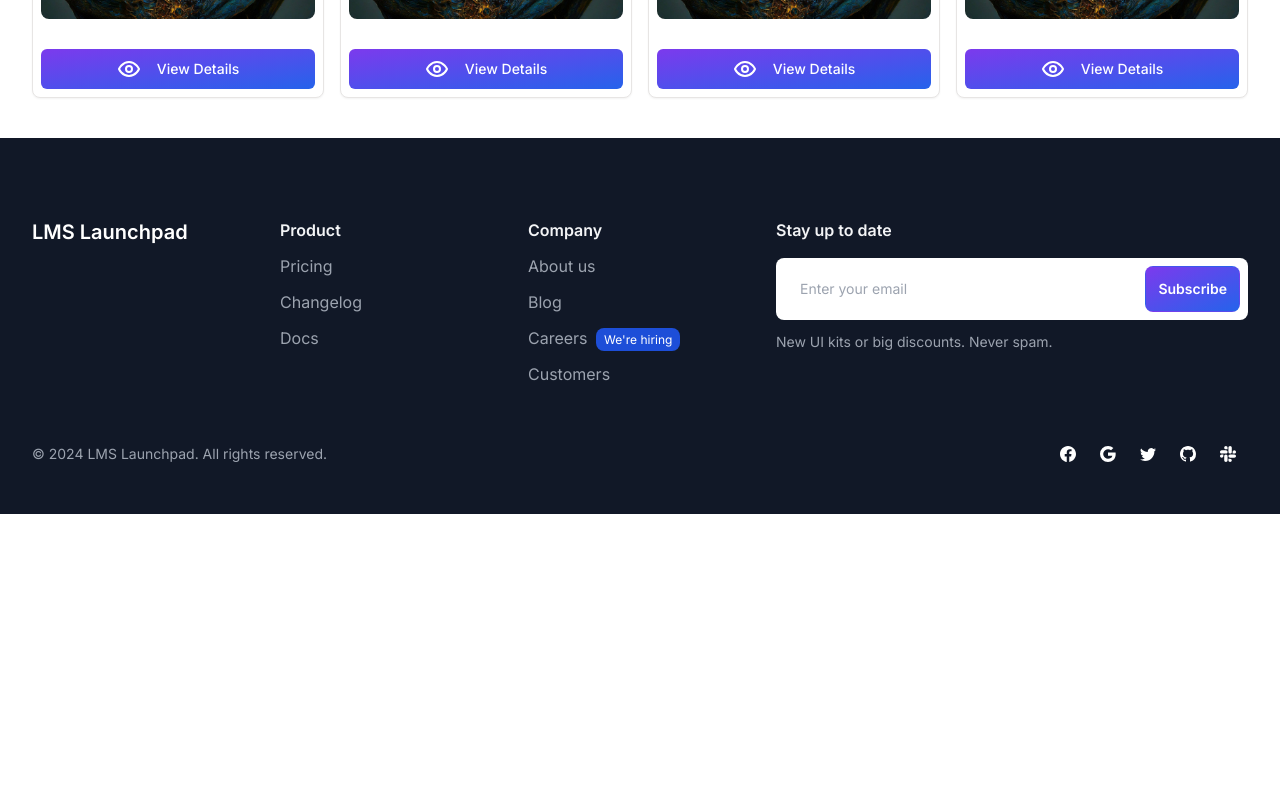
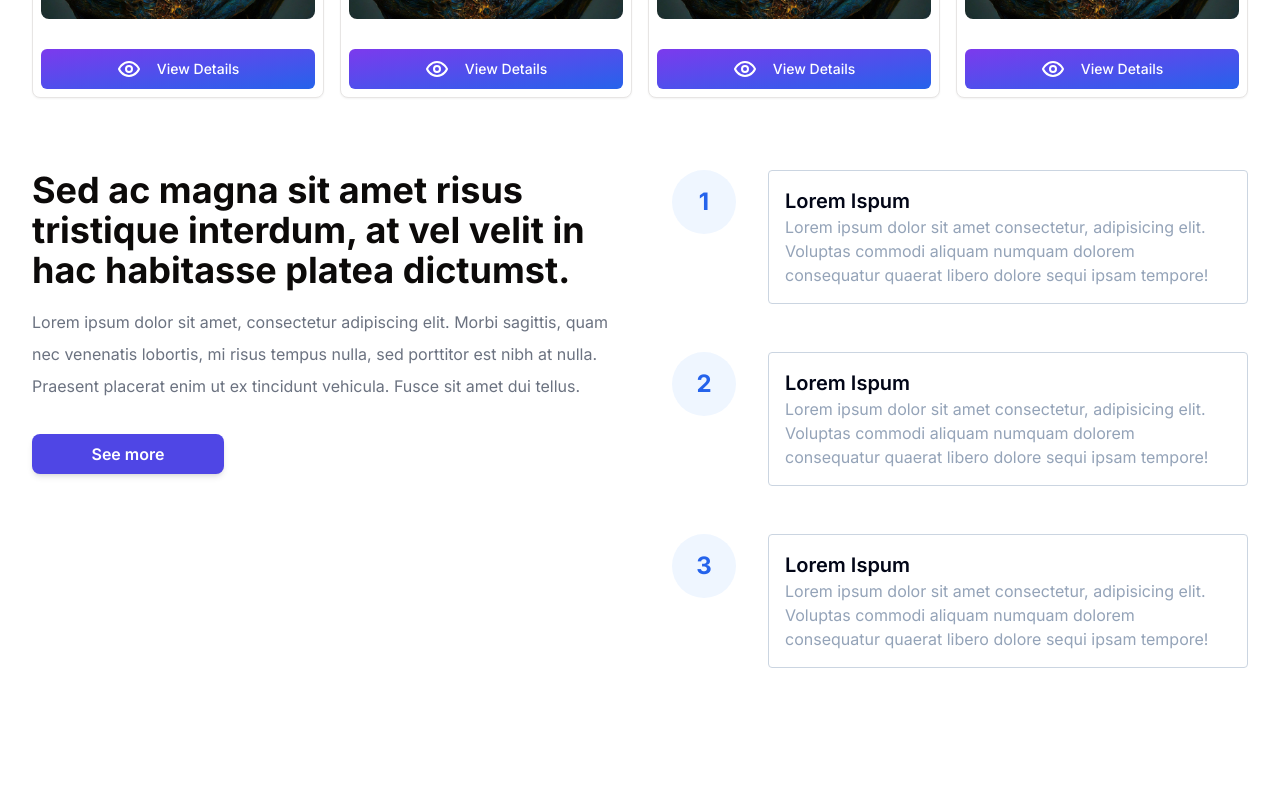
Before and after one commit to chloecombi/nft-launchpad1, a Next.js app: page / in a window 1280 px wide. Shown: the part 1140-1940 px from the top of the page. Before the commit the page ends 1654 px from the top, so only its background shows below. Built offline with nearby package versions, Linux system fonts and the light colour scheme.

Commit message:
ui update

```diff
--- a/src/app/(landing)/page.tsx
+++ b/src/app/(landing)/page.tsx
@@ -1,4 +1,5 @@
 import Hero from '@/components/Hero';
+import Steps from '@/components/Steps';
 import Trending from '@/components/Trending';
 
 export default function Home() {
@@ -6,6 +7,7 @@ export default function Home() {
     <main className="">
       <Hero />
       <Trending />
+      <Steps />
     </main>
   );
 }
--- a/src/components/Hero.tsx
+++ b/src/components/Hero.tsx
@@ -12,7 +12,7 @@ import Image from 'next/image';
 
 const Hero = () => {
   return (
-    <div className="relative overflow-hidden min-h-[calc(100vh-68px)] before:absolute before:top-0 before:start-1/2 before:bg-[url('https://preline.co/assets/svg/examples/polygon-bg-element.svg')] before:bg-no-repeat before:bg-top before:bg-cover before:w-full before:h-full before:-z-[1] before:transform before:-translate-x-1/2 dark:before:bg-[url('https://preline.co/assets/svg/examples-dark/polygon-bg-element.svg')]">
+    <div className="container relative overflow-hidden min-h-[calc(100vh-68px)] before:absolute before:top-0 before:start-1/2 before:bg-[url('https://preline.co/assets/svg/examples/polygon-bg-element.svg')] before:bg-no-repeat before:bg-top before:bg-cover before:w-full before:h-full before:-z-[1] before:transform before:-translate-x-1/2 dark:before:bg-[url('https://preline.co/assets/svg/examples-dark/polygon-bg-element.svg')]">
       <div className="mx-auto px-4 sm:px-6 flex gap-10 items-center">
         <div className="w-1/2 h-[calc(100vh-68px)] flex flex-col justify-center">
           <div className="mt-5 max-w-2xl">
@@ -132,8 +132,10 @@ const Hero = () => {
                 </div>
                 <Button>Upcoming</Button>
               </CardHeader>
-              <CardContent className="h-auto p-2 flex items-center justify-center">
-                <Image src="/nft.jpeg" alt="nft" width={240} height={120} className='object-contain' />
+              <CardContent className="p-1">
+                <div className="relative aspect-[0] h-[250px]">
+                  <Image src="/nft.jpeg" alt="nft" fill />
+                </div>
               </CardContent>
               <CardFooter className="p-4 justify-between">
                 <div>
--- /dev/null
+++ b/src/components/Steps.tsx
@@ -0,0 +1,100 @@
+import React from 'react';
+
+const Steps = () => {
+  return (
+    <section>
+      <div className="container p-4 mx-auto bg-white max-w-7xl sm:p-6 lg:p-8 dark:bg-gray-800 min-h-screen">
+        <div className="flex flex-wrap -mx-8">
+          <div className="w-full px-8 lg:w-1/2">
+            <div className="pb-12 mb-12 border-b lg:mb-0 lg:pb-0 lg:border-b-0">
+              <h2 className="mb-4 text-3xl font-bold lg:text-4xl font-heading dark:text-white">
+                Sed ac magna sit amet risus tristique interdum, at vel velit in
+                hac habitasse platea dictumst.
+              </h2>
+              <p className="mb-8 leading-loose text-gray-500 dark:text-gray-300">
+                Lorem ipsum dolor sit amet, consectetur adipiscing elit. Morbi
+                sagittis, quam nec venenatis lobortis, mi risus tempus nulla,
+                sed porttitor est nibh at nulla. Praesent placerat enim ut ex
+                tincidunt vehicula. Fusce sit amet dui tellus.
+              </p>
+              <div className="w-full md:w-1/3">
+                <button
+                  type="button"
+                  className="py-2 px-4  bg-indigo-600 hover:bg-indigo-700 focus:ring-indigo-500 focus:ring-offset-indigo-200 text-white w-full transition ease-in duration-200 text-center text-base font-semibold shadow-md focus:outline-none focus:ring-2 focus:ring-offset-2  rounded-lg "
+                >
+                  See more
+                </button>
+              </div>
+            </div>
+          </div>
+          <div className="w-full px-8 lg:w-1/2">
+            <ul className="space-y-12">
+              <li className="flex -mx-4">
+                <div className="px-4">
+                  <span className="flex items-center justify-center w-16 h-16 mx-auto text-2xl font-bold text-blue-600 rounded-full font-heading bg-blue-50">
+                    1
+                  </span>
+                </div>
+                <div className="px-4">
+                  <div className="w-full p-4 rounded border-[1px] border-slate-300 relative overflow-hidden group bg-white">
+                    <div className="absolute inset-0 bg-gradient-to-r from-violet-600 to-indigo-600 translate-y-[100%] group-hover:translate-y-[0%] transition-transform duration-300" />
+                    <h3 className="text-xl font-semibold text-slate-950 group-hover:text-white relative z-10 duration-300">
+                      Lorem Ispum
+                    </h3>
+                    <p className="text-slate-400 group-hover:text-violet-200 relative z-10 duration-300">
+                      Lorem ipsum dolor sit amet consectetur, adipisicing elit.
+                      Voluptas commodi aliquam numquam dolorem consequatur
+                      quaerat libero dolore sequi ipsam tempore!
+                    </p>
+                  </div>
+                </div>
+              </li>
+              <li className="flex -mx-4">
+                <div className="px-4">
+                  <span className="flex items-center justify-center w-16 h-16 mx-auto text-2xl font-bold text-blue-600 rounded-full font-heading bg-blue-50">
+                    2
+                  </span>
+                </div>
+                <div className="px-4">
+                  <div className="w-full p-4 rounded border-[1px] border-slate-300 relative overflow-hidden group bg-white">
+                    <div className="absolute inset-0 bg-gradient-to-r from-violet-600 to-indigo-600 translate-y-[100%] group-hover:translate-y-[0%] transition-transform duration-300" />
+                    <h3 className="text-xl font-semibold text-slate-950 group-hover:text-white relative z-10 duration-300">
+                      Lorem Ispum
+                    </h3>
+                    <p className="text-slate-400 group-hover:text-violet-200 relative z-10 duration-300">
+                      Lorem ipsum dolor sit amet consectetur, adipisicing elit.
+                      Voluptas commodi aliquam numquam dolorem consequatur
+                      quaerat libero dolore sequi ipsam tempore!
+                    </p>
+                  </div>
+                </div>
+              </li>
+              <li className="flex -mx-4">
+                <div className="px-4">
+                  <span className="flex items-center justify-center w-16 h-16 mx-auto text-2xl font-bold text-blue-600 rounded-full font-heading bg-blue-50">
+                    3
+                  </span>
+                </div>
+                <div className="px-4">
+                  <div className="w-full p-4 rounded border-[1px] border-slate-300 relative overflow-hidden group bg-white">
+                    <div className="absolute inset-0 bg-gradient-to-r from-violet-600 to-indigo-600 translate-y-[100%] group-hover:translate-y-[0%] transition-transform duration-300" />
+                    <h3 className="text-xl font-semibold text-slate-950 group-hover:text-white relative z-10 duration-300">
+                      Lorem Ispum
+                    </h3>
+                    <p className="text-slate-400 group-hover:text-violet-200 relative z-10 duration-300">
+                      Lorem ipsum dolor sit amet consectetur, adipisicing elit.
+                      Voluptas commodi aliquam numquam dolorem consequatur
+                      quaerat libero dolore sequi ipsam tempore!
+                    </p>
+                  </div>
+                </div>
+              </li>
+            </ul>
+          </div>
+        </div>
+      </div>
+    </section>
+  );
+};
+
+export default Steps;
```
